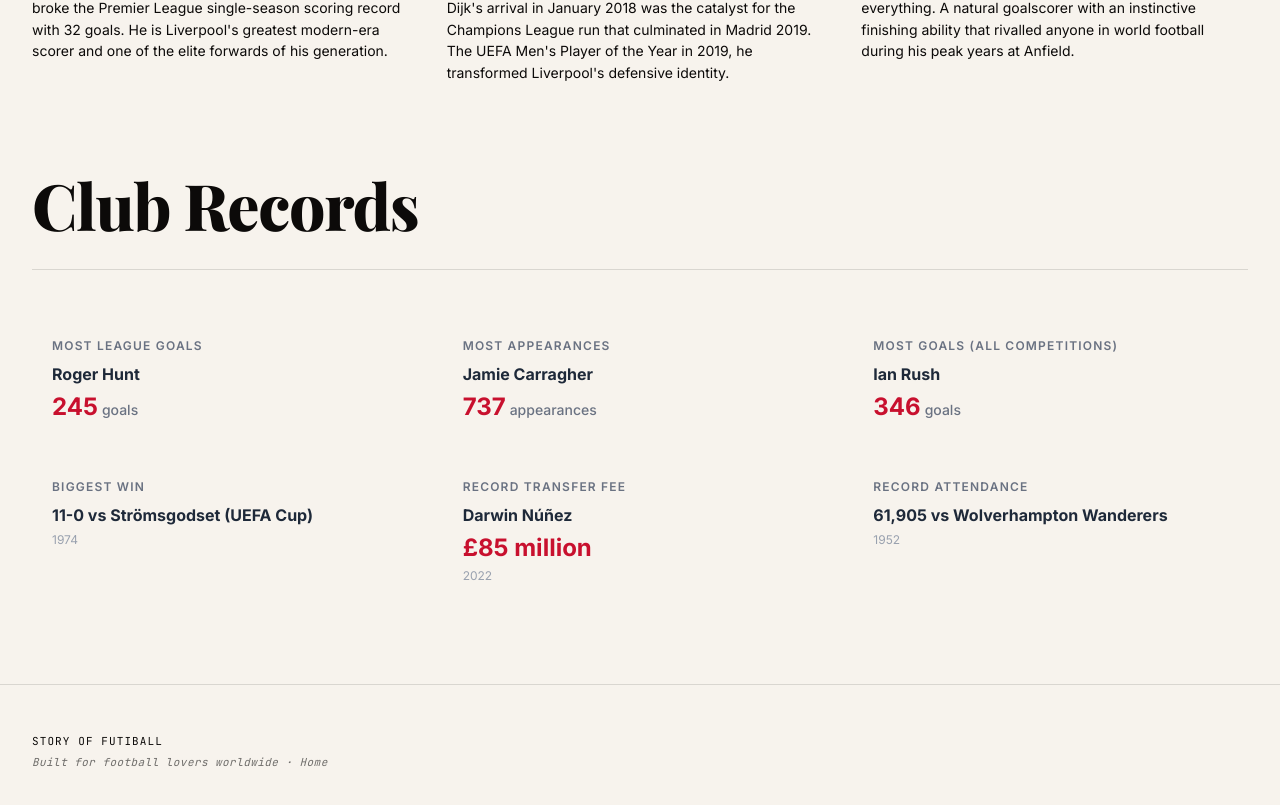
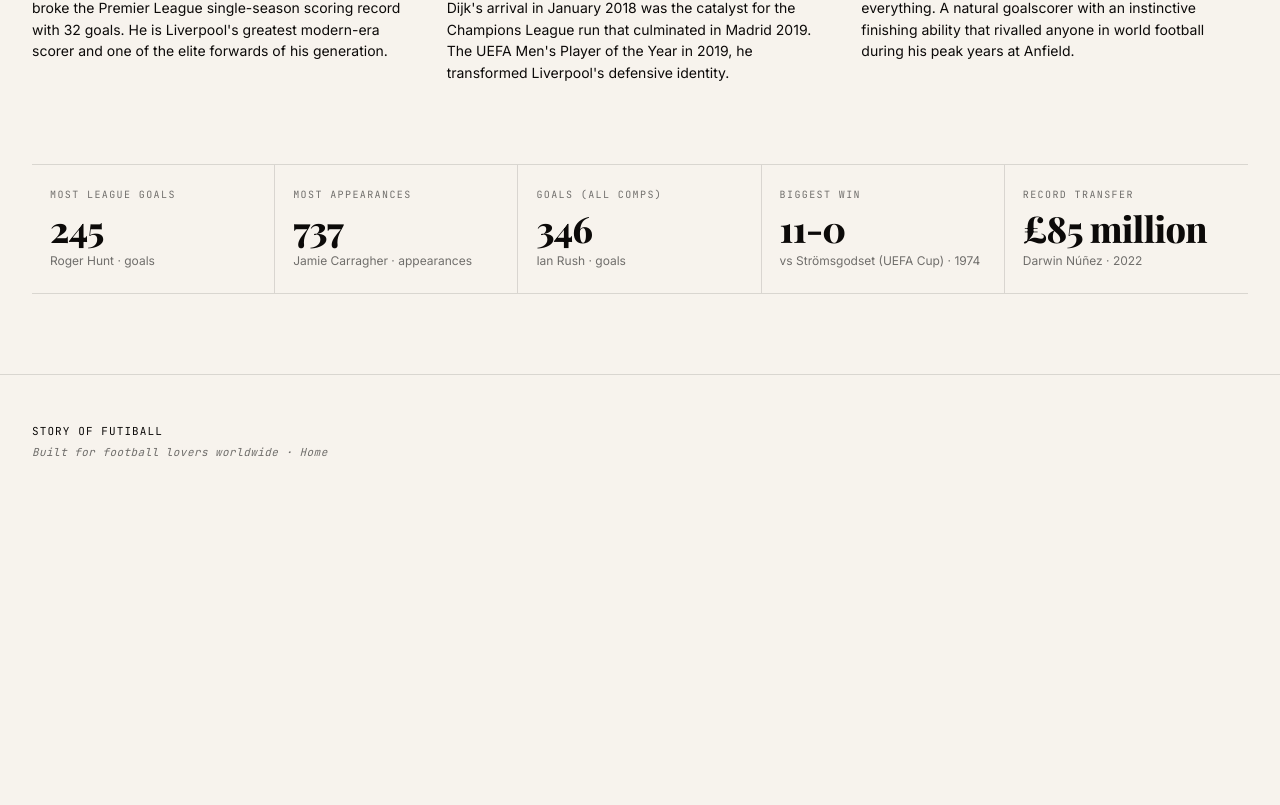
Before and after one commit to Sachiuuu/History-of-Futibola, a Next.js app: page /clubs/liverpool in a window 1280 px wide. Shown: the part 6152-6957 px from the top of the page. After the commit the page ends 6661 px from the top, so only its background shows below. Built offline with nearby package versions, Linux system fonts and the light colour scheme; a web font is replaced by a local one.

Commit message:
Redesigned ClubRecords to editorial horizontal records strip with bordered columns

```diff
--- a/src/components/club/ClubRecords.tsx
+++ b/src/components/club/ClubRecords.tsx
@@ -1,48 +1,69 @@
 import type { ClubRecord } from '@/types/club'
-import SectionHeader from '@/components/ui/SectionHeader'
-import GlassCard from '@/components/ui/GlassCard'
 
 interface ClubRecordsProps {
   records: Record<string, ClubRecord>
 }
 
-const recordLabels: Record<string, string> = {
+const RECORD_LABELS: Record<string, string> = {
   mostLeagueGoals: 'Most League Goals',
   mostAppearances: 'Most Appearances',
-  mostGoalsAllCompetitions: 'Most Goals (All Competitions)',
+  mostGoalsAllCompetitions: 'Goals (All Comps)',
   biggestWin: 'Biggest Win',
-  recordTransferFee: 'Record Transfer Fee',
+  recordTransferFee: 'Record Transfer',
   recordAttendance: 'Record Attendance',
+  longestUnbeaten: 'Longest Unbeaten',
+}
+
+function recordValue(record: ClubRecord): string {
+  if (record.value !== undefined) return String(record.value)
+  if (record.description) return record.description.split(' ')[0]
+  return '—'
+}
+
+function recordSub(record: ClubRecord): string {
+  const parts: string[] = []
+  if (record.player) parts.push(record.player)
+  if (record.description && record.value === undefined) {
+    const rest = record.description.split(' ').slice(1).join(' ')
+    if (rest) parts.push(rest)
+  }
+  if (record.year) parts.push(String(record.year))
+  if (record.unit) parts.push(record.unit)
+  return parts.join(' · ')
 }
 
 export default function ClubRecords({ records }: ClubRecordsProps) {
+  const entries = Object.entries(records).slice(0, 5)
+
   return (
-    <section>
-      <SectionHeader title="Club Records" />
-      <div className="grid grid-cols-1 sm:grid-cols-2 lg:grid-cols-3 gap-4">
-        {Object.entries(records).map(([key, record]) => (
-          <GlassCard key={key} className="p-5">
-            <p className="text-xs font-semibold uppercase tracking-widest text-gray-500 mb-2">
-              {recordLabels[key] ?? key}
-            </p>
-            {record.player && (
-              <p className="font-bold text-gray-800">{record.player}</p>
-            )}
-            {record.description && (
-              <p className="font-bold text-gray-800">{record.description}</p>
-            )}
-            {record.value !== undefined && (
-              <p className="text-2xl font-black mt-1" style={{ color: 'var(--club-primary)' }}>
-                {record.value}
-                {record.unit && <span className="text-sm font-medium text-gray-500 ml-1">{record.unit}</span>}
-              </p>
-            )}
-            {record.year && (
-              <p className="text-xs text-gray-400 mt-1">{record.year}</p>
-            )}
-          </GlassCard>
-        ))}
-      </div>
-    </section>
+    <div
+      style={{
+        display: 'grid',
+        gridTemplateColumns: `repeat(${entries.length}, 1fr)`,
+        borderTop: '1px solid var(--rule)',
+        borderBottom: '1px solid var(--rule)',
+        marginTop: 64,
+      }}
+    >
+      {entries.map(([key, record], i) => (
+        <div
+          key={key}
+          style={{
+            padding: '22px 18px',
+            borderRight: i < entries.length - 1 ? '1px solid var(--rule)' : 'none',
+          }}
+        >
+          <div style={{ fontFamily: 'var(--mono)', fontSize: 10, letterSpacing: '0.14em', textTransform: 'uppercase', color: 'var(--muted)', marginBottom: 8 }}>
+            {RECORD_LABELS[key] ?? key}
+          </div>
+          <div style={{ fontFamily: 'var(--display)', fontWeight: 800, fontSize: 36, lineHeight: 1, color: 'var(--ink)', letterSpacing: '-0.02em' }}>
+            {recordValue(record)}
+          </div>
+          <div style={{ fontSize: 12, marginTop: 6, color: 'var(--muted)' }}>
+            {recordSub(record)}
+          </div>
+        </div>
+      ))}
+    </div>
   )
 }
```
